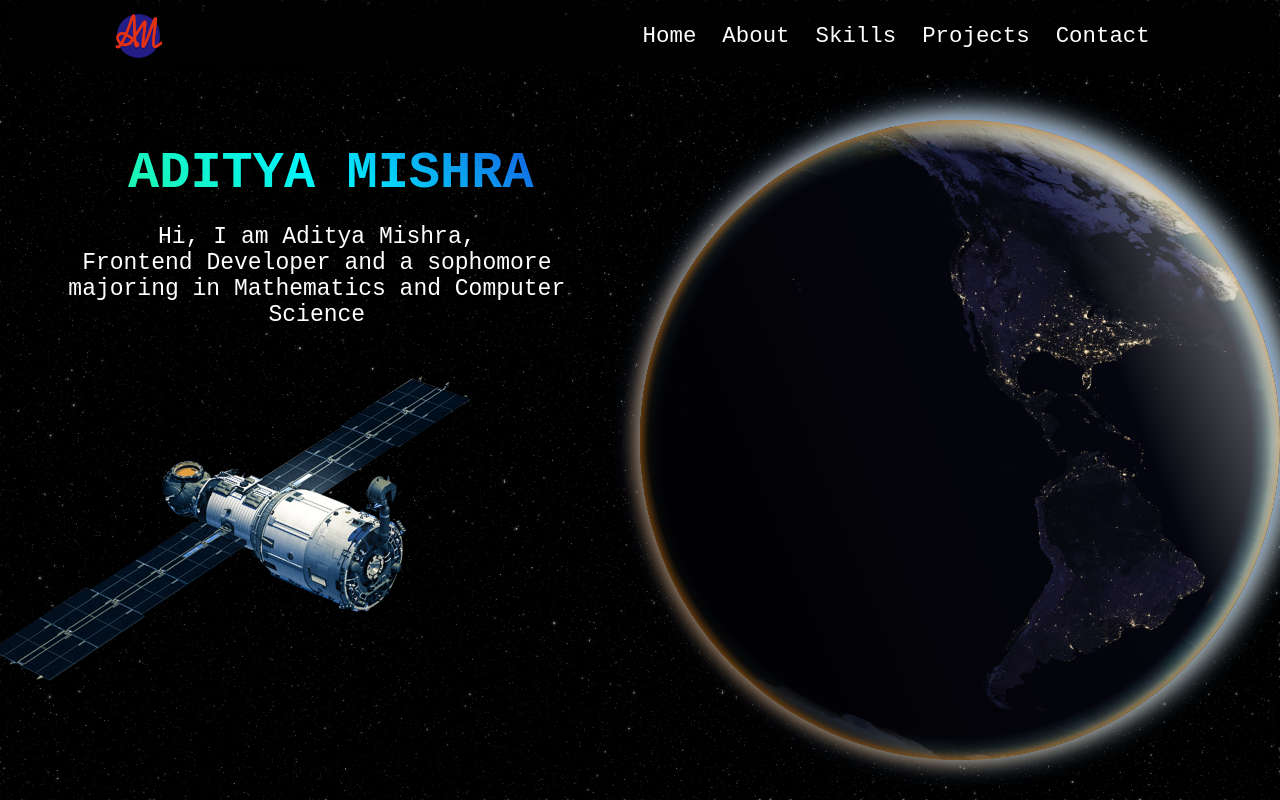
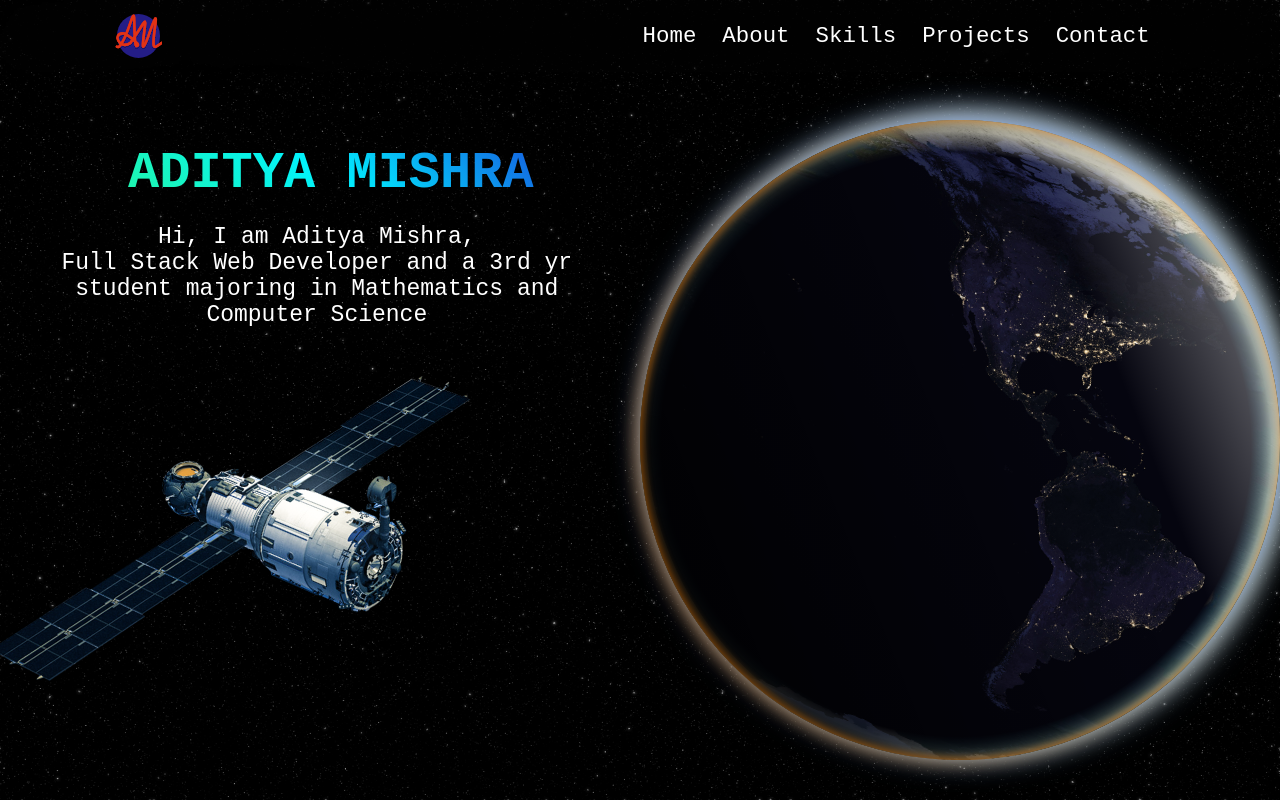
Before and after one commit to AdiMiMC07/MyPortfolio, a React (Create React App) app: page / in a window 1280 px wide. Built offline with nearby package versions, Linux system fonts and the light colour scheme.

Commit message:
updated intro

```diff
--- a/src/components/MainSection.js
+++ b/src/components/MainSection.js
@@ -23,7 +23,7 @@ const MainSection = () => {
                             <p id="name">ADITYA MISHRA</p>
                             <p id="intro-para">
                                 Hi, I am Aditya Mishra,<br />
-                                Frontend Developer and a sophomore majoring in
+                                Full Stack Web Developer and a 3rd yr student majoring in
                                 Mathematics and
                                 Computer Science</p>
                             {/* <img className="logo-img pballs" data-speed="0.71" src={logo} alt="" /> */}
```
